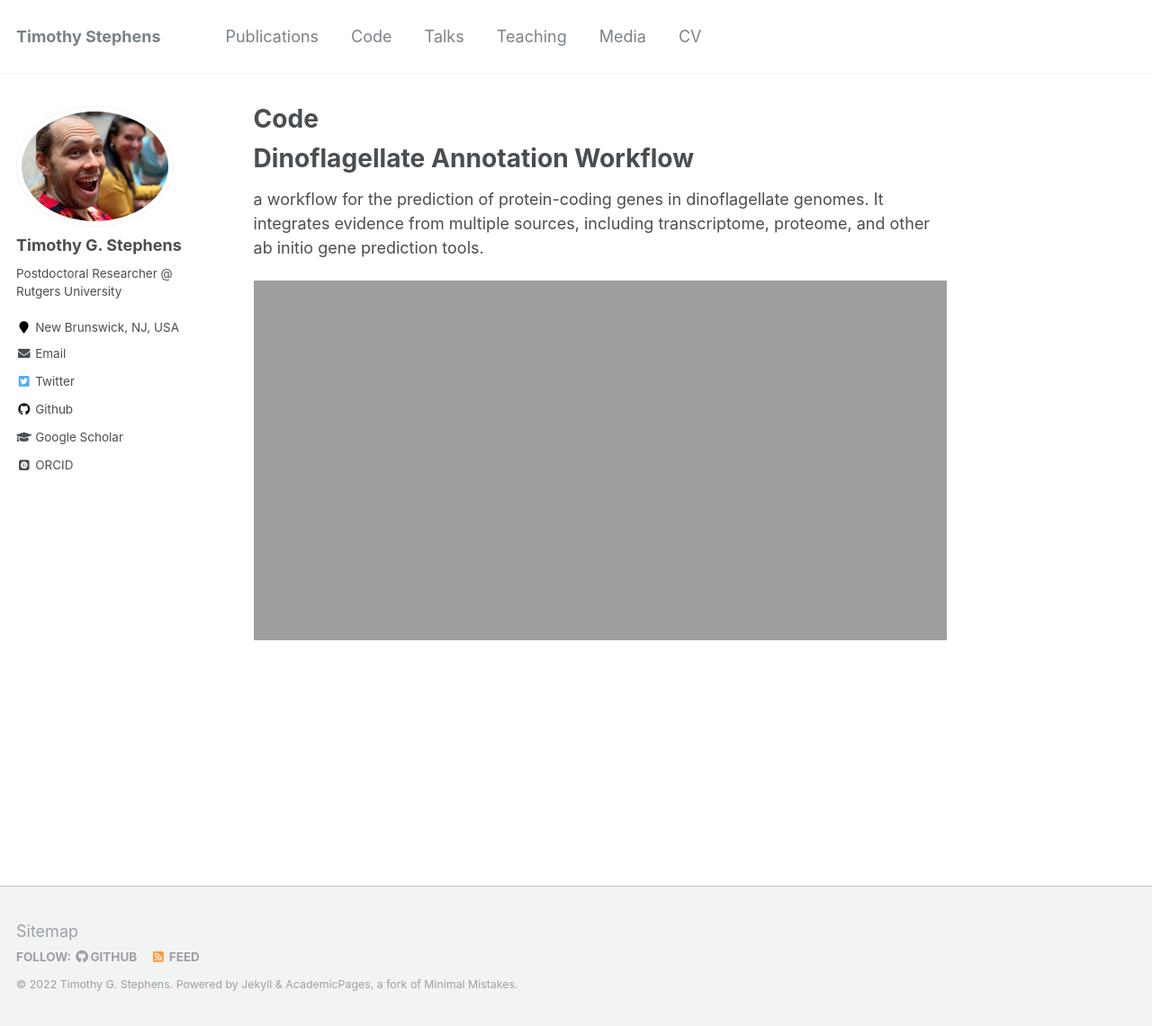
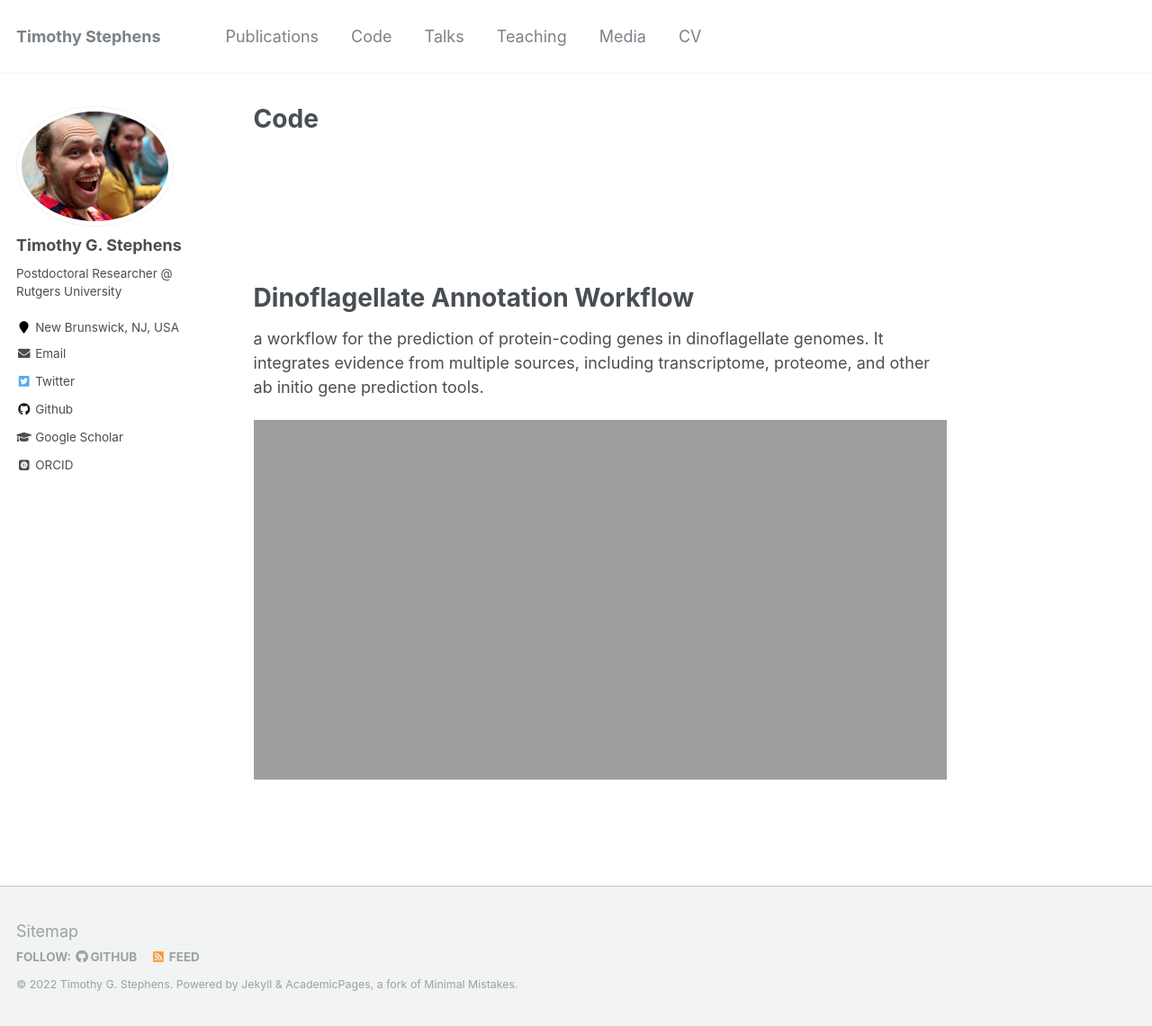
Before and after one commit to TimothyStephens/timothystephens.github.io, a Jekyll site: the page built from _pages/code.md, in a window 1280 px wide and 1141 px high. Shown: the whole window at 90% size. Built offline with Jekyll 4.4.1, drawn with Linux system fonts in a browser that asks for light colours; some web fonts are replaced; a script that is not in the unit is left out.

Commit message:
Update pages on Mon Oct 10 00:51:57 EDT 2022

```diff
--- a/_pages/code.md
+++ b/_pages/code.md
@@ -13,13 +13,17 @@
 }
 </style>
 
-<div class="github-card" data-github="TimothyStephens" data-width="400" data-height="318" data-theme="medium"></div>
+<br/><br/>
+
+<div class="github-card" data-github="TimothyStephens" data-width="500" data-height="300" data-theme="medium"></div>
 <script src="//cdn.jsdelivr.net/github-cards/latest/widget.js"></script>
+
+<br/><br/>
 
 # Dinoflagellate Annotation Workflow
 a workflow for the prediction of protein-coding genes in dinoflagellate genomes. It integrates evidence from multiple sources, including transcriptome, proteome, and other ab initio gene prediction tools.
 <iframe src="https://TimothyStephens.github.io/Dinoflagellate_Annotation_Workflow" width="100%" height="400" frameborder="0" scrolling="no"></iframe>
 <br/><br/>
 
-<div class="github-card" data-github="TimothyStephens/Dinoflagellate_Annotation_Workflow" data-width="400" data-height="279" data-theme="medium"></div>
+<div class="github-card" data-github="TimothyStephens/Dinoflagellate_Annotation_Workflow" data-width="500" data-height="300" data-theme="medium"></div>
 <script src="//cdn.jsdelivr.net/github-cards/latest/widget.js"></script>
```
Also changed, not shown: 1 other file.
